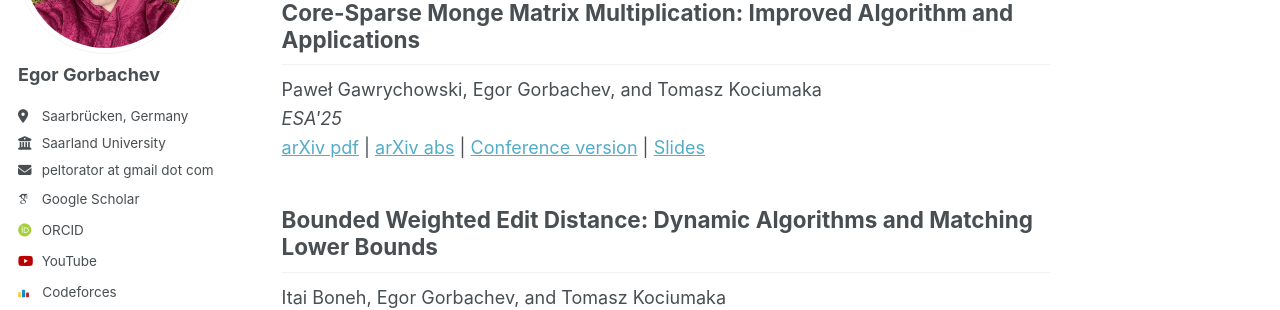
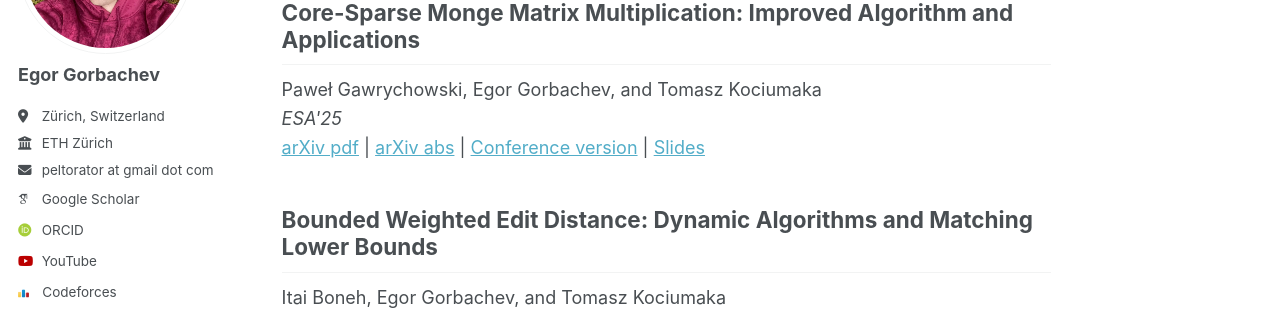
Before and after one commit to peltorator/peltorator.github.io, a Jekyll site: the page built from _pages/about.html, in a window 1280 px wide. Shown: the part 220-530 px from the top of the page. Built offline with Jekyll 4.4.1, drawn with Linux system fonts in a browser that asks for light colours; some web fonts are replaced; a script that is not in the unit is left out.

Commit message:
Update _config.yml

```diff
--- a/_config.yml
+++ b/_config.yml
@@ -25,8 +25,8 @@ author:
   avatar           : "profile.png"
   name             : "Egor Gorbachev"
   bio              : " " # "Short biography for the left-hand sidebar"
-  location         : "Saarbrücken, Germany"
-  employer         : "Saarland University"
+  location         : "Zürich, Switzerland"
+  employer         : "ETH Zürich"
   email            : "peltorator at gmail dot com"
 
   # Academic websites
```
